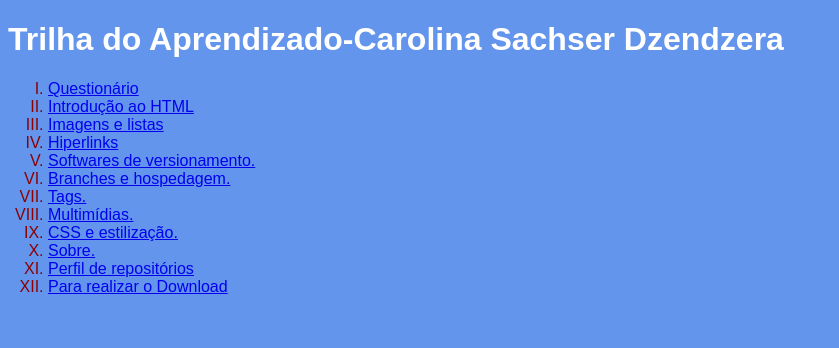
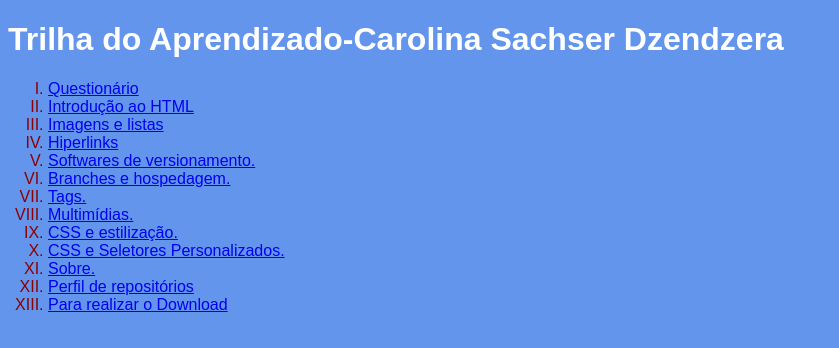
Before and after one commit to Carolina004/Trilha_Do_Aprendizado, a plain HTML site: page index.html in a window 1280 px wide. Shown: the whole page, without its empty margins (0-839 px from the left). Drawn offline with Linux system fonts and the light colour scheme.

Commit message:
Corrigindo

```diff
--- a/index.html
+++ b/index.html
@@ -26,6 +26,7 @@
     <li><a href="index (10).html">Tags.</a></li>
     <li><a href="index (7).html">Multimídias.</a></li>
     <li><a href="index (11).html">CSS e estilização.</a></li>
+    <li><a href="index (16).html">CSS e Seletores Personalizados.</a></li>
     <li><a href="index (8).html">Sobre.</a></li>
     <li><a href="https://github.com/Carolina004">Perfil de repositórios</a></li>
     <li><a href="index.html" download="index.hmtl" type="application/zip">Para realizar o Download</a></li>
```
Also changed, not shown: css/rde11_estilo.css (renamed from rde11_estilo.css).
